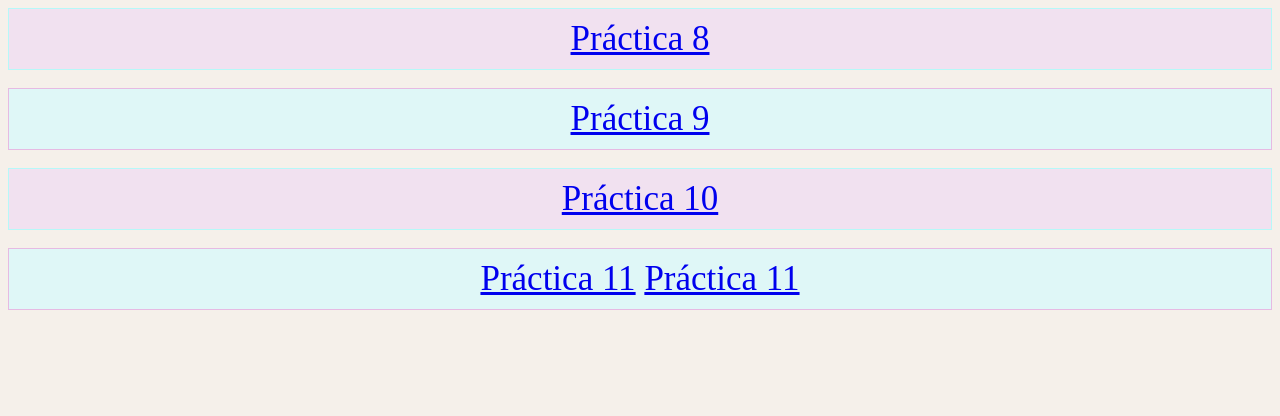
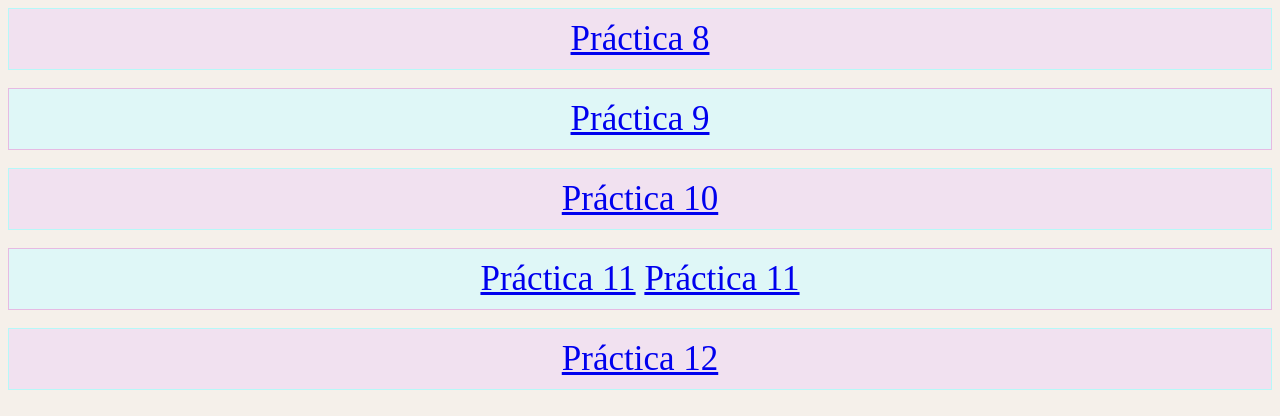
Before and after one commit to anazbeltran/anazbeltran.github.io, a plain HTML site: page index.html in a window 1280 px wide. Shown: the part 740-1156 px from the top of the page. Before the commit the page ends 1076 px from the top, so only its background shows below. Drawn offline with Linux system fonts and the light colour scheme.

Commit message:
Update index.html

```diff
--- a/index.html
+++ b/index.html
@@ -76,6 +76,10 @@
         <a href="categorias.sql">Práctica 11</a>
         <a href="usuarios.sql">Práctica 11</a>
     </div><br>
+     <div class="lista2">
+        <a href="/practica12.html">Práctica 12</a>
+    </div><br>
+
 
 </body>
 </html>
```
